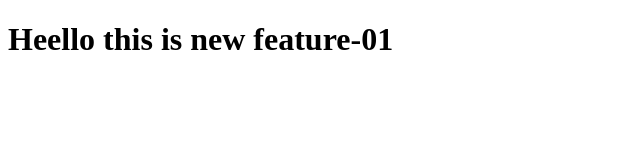
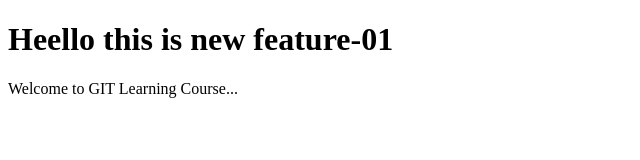
Before and after one commit to MuraliRani/Learn-Git, a plain HTML site: page index.html in a window 1280 px wide. Shown: the whole page, without its empty margins (0-640 px from the left). Drawn offline with Linux system fonts and the light colour scheme.

Commit message:
feat: Added new div Tag

```diff
--- a/index.html
+++ b/index.html
@@ -5,5 +5,7 @@
 </head>
 <body>
     <h1>Heello this is new feature-01</h1>
+
+    <div>Welcome to GIT Learning Course...</div>
 </body>
 </html>
```
